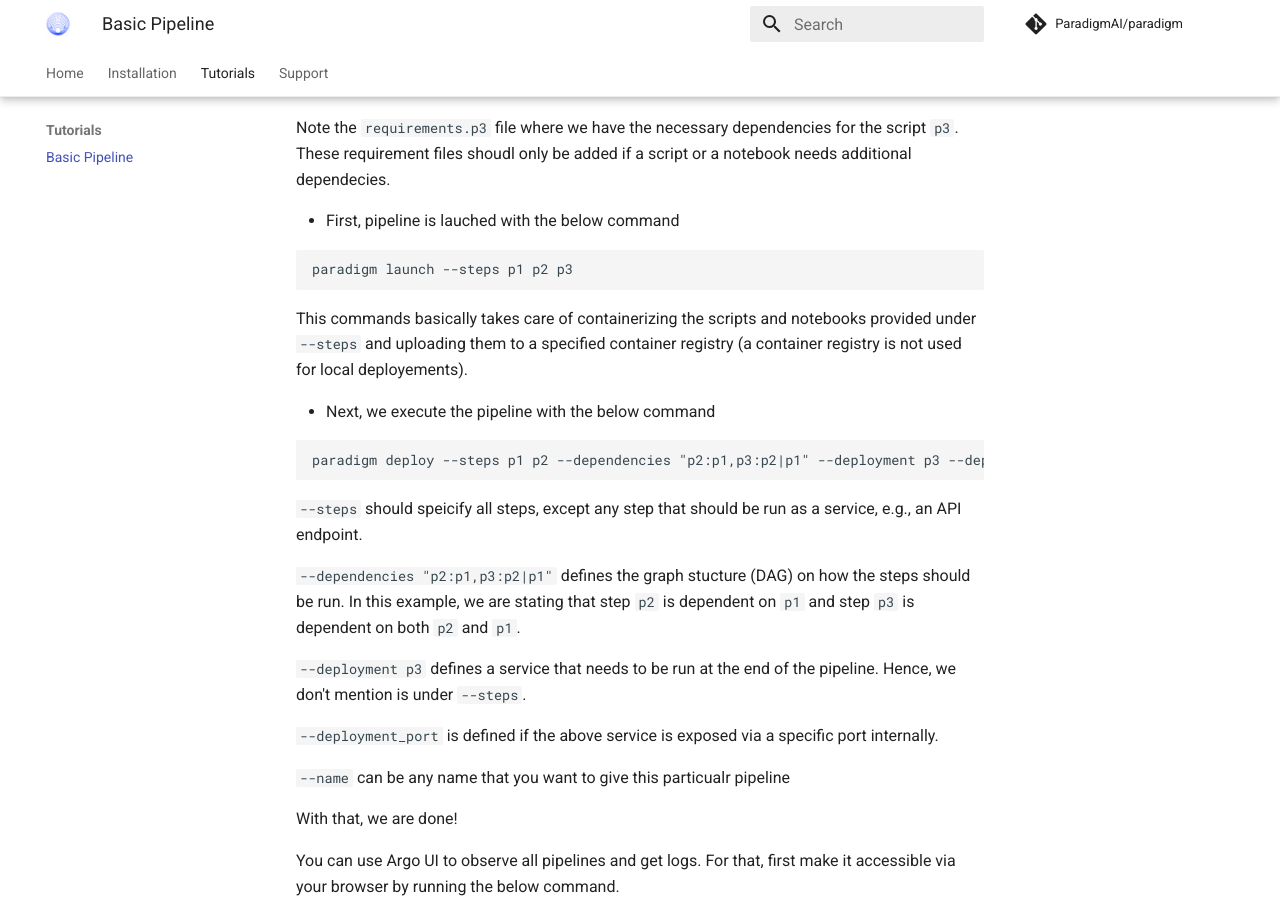
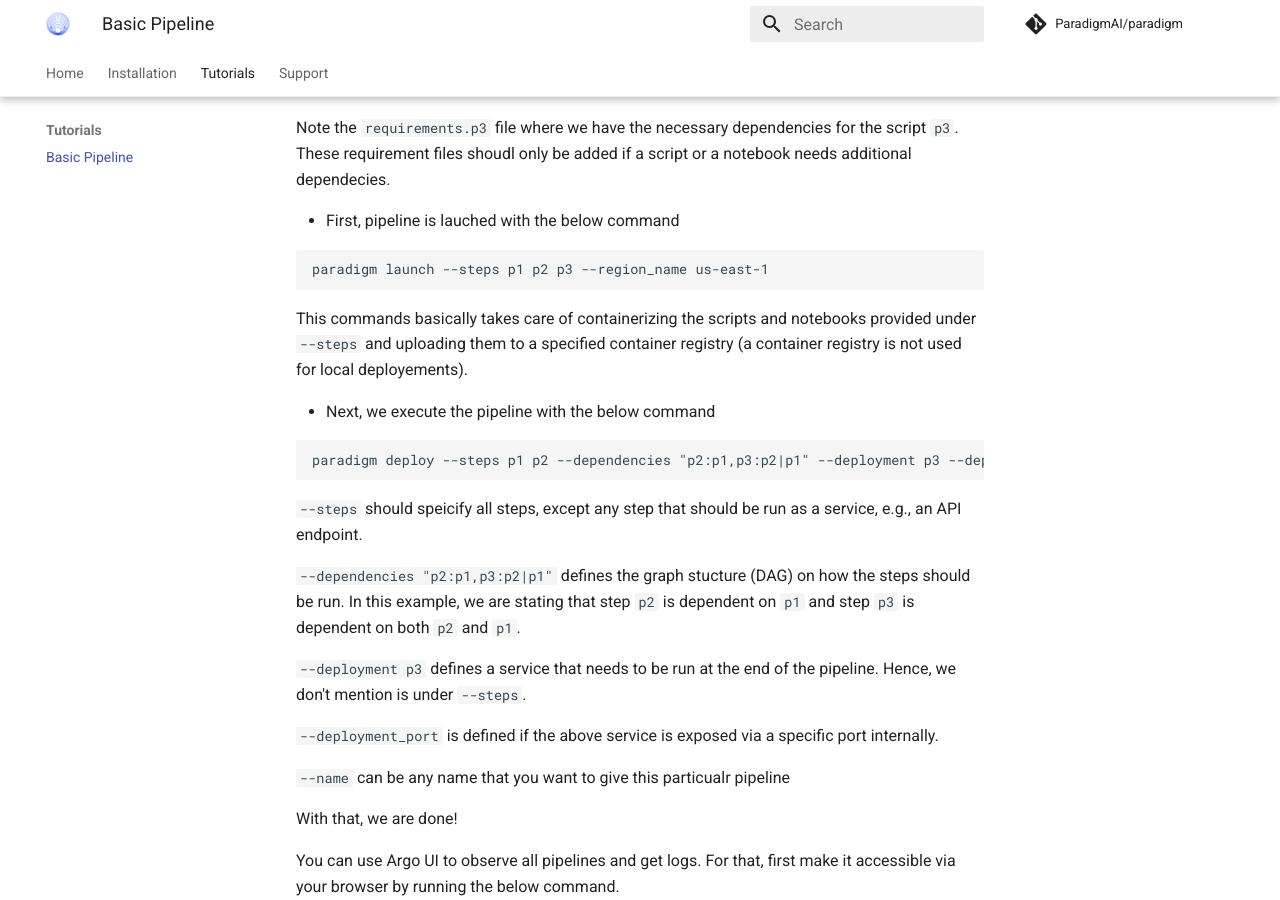
Before and after one commit to ParadigmAI/paradigm-docs, an MkDocs documentation site: the page built from docs/Tutorials/basic_pipeline.md, in a window 1280 px wide and 900 px high, scrolled down 463 px. Built offline with MkDocs 1.6.1 and Material for MkDocs 9.7.7, drawn with Linux system fonts in a browser that asks for light colours; comment, search, counter and statistics services are not loaded.

Commit message:
Update basic_pipeline.md

````diff
--- a/docs/Tutorials/basic_pipeline.md
+++ b/docs/Tutorials/basic_pipeline.md
@@ -20,14 +20,14 @@
 
 - First, pipeline is lauched with the below command
 ```
-paradigm launch --steps p1 p2 p3
+paradigm launch --steps p1 p2 p3 --region_name us-east-1
 ```
 This commands basically takes care of containerizing the scripts and notebooks provided under `--steps` and uploading them to a specified container registry (a container registry is not used for local deployements).
 
 - Next, we execute the pipeline with the below command
 
 ```
-paradigm deploy --steps p1 p2 --dependencies "p2:p1,p3:p2|p1" --deployment p3 --deployment_port 8000 --output workflow.yaml --name pipeline1
+paradigm deploy --steps p1 p2 --dependencies "p2:p1,p3:p2|p1" --deployment p3 --deployment_port 8000 --output workflow.yaml --name pipeline1 --region_name us-east-1
 ```
 `--steps` should speicify all steps, except any step that should be run as a service, e.g., an API endpoint.
 
````
